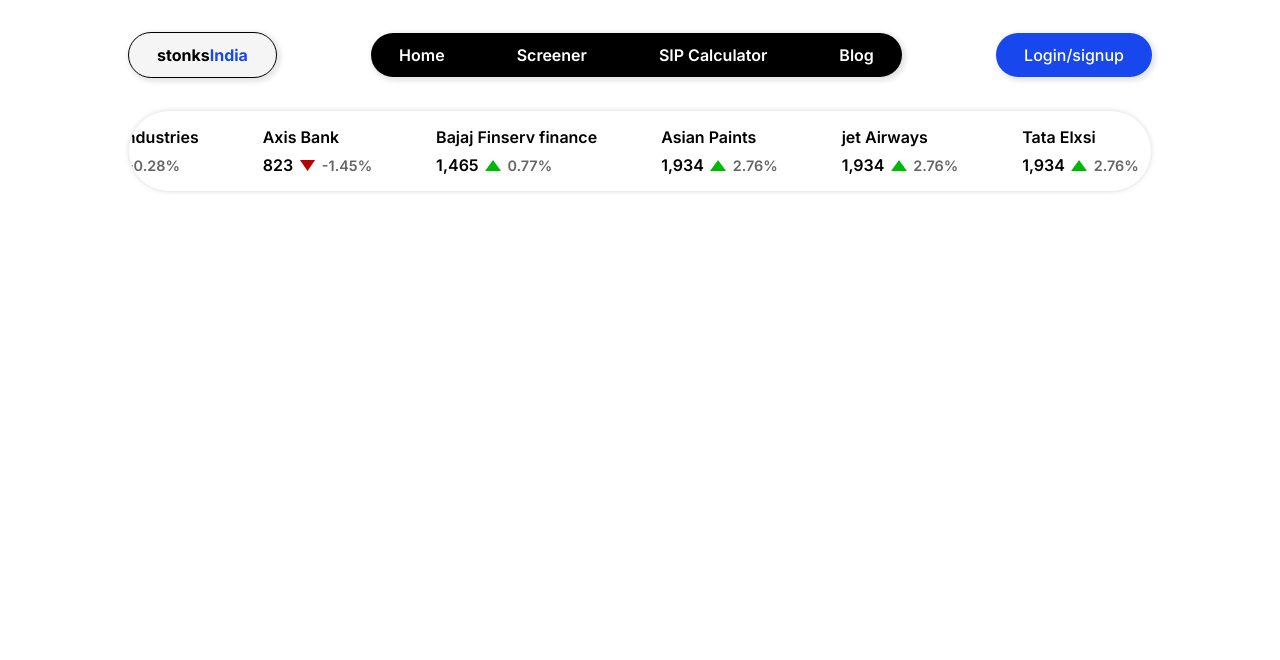
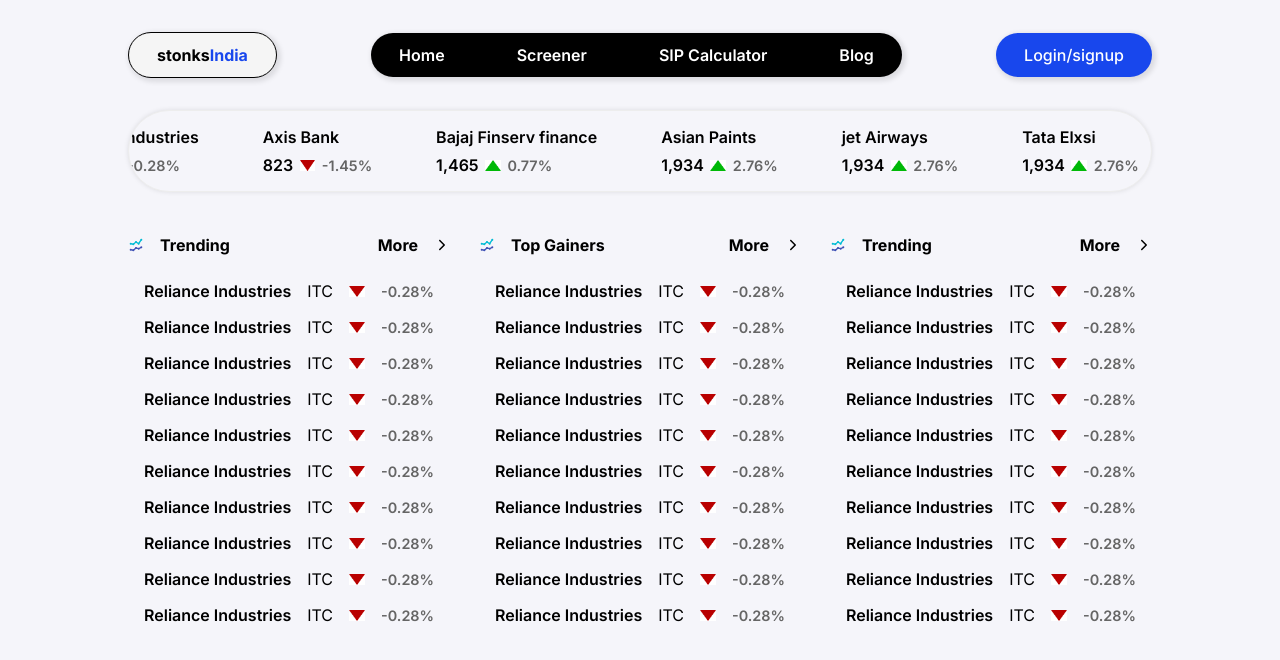
Before and after one commit to imrishab/stonksindia, a React (Create React App) app: page / in a window 1280 px wide. Shown: the top 660 px of the page. Built offline with nearby package versions, Linux system fonts and the light colour scheme.

Commit message:
feat - added screener tab in home section

```diff
--- a/package.json
+++ b/package.json
@@ -1,5 +1,5 @@
 {
-  "name": "todos-list",
+  "name": "stonksindia",
   "version": "0.1.0",
   "private": true,
   "dependencies": {
@@ -8,8 +8,8 @@
     "@testing-library/user-event": "^13.5.0",
     "react": "^18.2.0",
     "react-dom": "^18.2.0",
+    "react-icons": "^4.8.0",
     "react-scripts": "5.0.1",
-    "swiper": "^9.3.2",
     "web-vitals": "^2.1.4"
   },
   "scripts": {
--- a/src/App.css
+++ b/src/App.css
@@ -4,9 +4,14 @@
   font-family: 'Inter', sans-serif;
   font-size: 1rem;
   box-sizing: border-box;
+
 }
 
 .container{
   width: 1024px;
   margin: auto;
+
 }
+body{
+  background-color: #F5F5FA;
+}
--- a/src/App.js
+++ b/src/App.js
@@ -1,12 +1,16 @@
 import './App.css';
 import Navbar from './NavBar';
+import ScreenerSectionHome from './ScreenerSectionHome';
 import StockSlideshow from './StockSlideshow';
+
+
 
 function App() {
   return (
     <div className='container'>
       <Navbar />
       <StockSlideshow />
+      <ScreenerSectionHome/>
     </div>
   );
 }
--- /dev/null
+++ b/src/ScreenerSectionHome.css
@@ -0,0 +1,5 @@
+.ScreenerSectionHome{
+    display: flex;
+    align-items: center;
+    justify-content: space-between;
+}
--- /dev/null
+++ b/src/ScreenerSectionHome.jsx
@@ -0,0 +1,24 @@
+import React from 'react'
+import StockScreenerCard from './components/StockScreenerCard'
+import './ScreenerSectionHome.css'
+
+const ScreenerSectionHome = () => {
+  return (
+    <div className='ScreenerSectionHome'>
+      <StockScreenerCard
+      SectionName={"Trending"}
+
+      />
+      <StockScreenerCard
+      SectionName={"Top Gainers"}
+
+      />
+      <StockScreenerCard
+      SectionName={"Trending"}
+
+      />
+    </div>
+  )
+}
+
+export default ScreenerSectionHome
--- a/src/StockSlideshow.css
+++ b/src/StockSlideshow.css
@@ -8,7 +8,7 @@
     border: 0.1rem solid rgb(237, 237, 237);
     box-shadow: 0px 0px 5px 0px rgba(0, 0, 0, 0.1);
     padding: 1rem 5rem;
-    background-color: #ffffff;
+    background-color:#F5F5FA;
     overflow: hidden;
     width: 100%;
     scrollbar-width: none;
--- a/src/StockSlideshow.jsx
+++ b/src/StockSlideshow.jsx
@@ -14,6 +14,7 @@
       slideshowContainer.scrollLeft = scrollLeft;
 
       if (scrollLeft >= slideshowContainer.scrollWidth - slideshowContainer.clientWidth) {
+        // Reset scrollLeft to 0 when reaching the end
         scrollLeft = 0;
         slideshowContainer.scrollLeft = scrollLeft;
       }
@@ -30,6 +31,8 @@
 
   return (
     <div className="StockSlideshow" ref={slideshowRef}>
+      {[...Array(3)].map((_, index) => (
+        <React.Fragment key={index}>
           <StockSlideshowInfo
             StockName="Nifty 50"
             StockPrice="18,143"
@@ -80,6 +83,8 @@
             StockPrice="1,934"
             ChangePercentage={-2.76}
           />
+        </React.Fragment>
+      ))}
     </div>
   );
 };
--- /dev/null
+++ b/src/components/StockInfo.css
@@ -0,0 +1,7 @@
+.StockInfoBox{
+    display: flex;
+    align-items: center;
+    justify-content: space-between;
+    gap: 1rem;
+    margin: 1rem;
+}
--- /dev/null
+++ b/src/components/StockInfo.jsx
@@ -0,0 +1,24 @@
+import React from 'react'
+import './StockInfo.css'
+
+const StockInfo = ({ StockName, StockTicker, ChangePercentage }) => {
+
+    const ArrowLogo = ChangePercentage > 0 ? (
+        <img src="/images/Green-Arrow.png" alt="Up Arrow" />
+    ) : (
+        <img src="/images/Red-Arrow.png" alt="Down Arrow" />
+    );
+
+    return (
+
+        <div className="StockInfoBox">
+            <div className="stock-name">{StockName}</div>
+            <div className="stock-ticker">{StockTicker}</div>
+            <div className="stock-logo">{ArrowLogo}</div>
+            <div className="stock-percentage-change">{ChangePercentage}%</div>
+        </div>
+
+    )
+}
+
+export default StockInfo
--- /dev/null
+++ b/src/components/StockScreenerCard.jsx
@@ -0,0 +1,78 @@
+import React from 'react'
+import StockInfo from "./StockInfo";
+import { FcLineChart } from "react-icons/fc";
+
+import { IoIosArrowForward} from "react-icons/io";
+import './StockScreenerCard.css';
+
+const StockScreenerCard = ({SectionName}) => {
+    return (
+        <div className="Card">
+            <div className='CardHeader'>
+                <div className="left">
+                    <FcLineChart></FcLineChart>
+                    <h1>{SectionName}</h1>
+                </div>
+                <div className="right">
+                    <h1>More</h1>
+                    <IoIosArrowForward></IoIosArrowForward>
+                </div>
+
+            </div>
+            <div className='CardBody'>
+                <StockInfo
+                    StockName="Reliance Industries"
+                    StockTicker="ITC"
+                    ChangePercentage={-0.28}
+                />
+                <StockInfo
+                    StockName="Reliance Industries"
+                    StockTicker="ITC"
+                    ChangePercentage={-0.28}
+                />
+                <StockInfo
+                    StockName="Reliance Industries"
+                    StockTicker="ITC"
+                    ChangePercentage={-0.28}
+                />
+                <StockInfo
+                    StockName="Reliance Industries"
+                    StockTicker="ITC"
+                    ChangePercentage={-0.28}
+                />
+                <StockInfo
+                    StockName="Reliance Industries"
+                    StockTicker="ITC"
+                    ChangePercentage={-0.28}
+                />
+                <StockInfo
+                    StockName="Reliance Industries"
+                    StockTicker="ITC"
+                    ChangePercentage={-0.28}
+                />
+                <StockInfo
+                    StockName="Reliance Industries"
+                    StockTicker="ITC"
+                    ChangePercentage={-0.28}
+                />
+                <StockInfo
+                    StockName="Reliance Industries"
+                    StockTicker="ITC"
+                    ChangePercentage={-0.28}
+                />
+                <StockInfo
+                    StockName="Reliance Industries"
+                    StockTicker="ITC"
+                    ChangePercentage={-0.28}
+                />
+                <StockInfo
+                    StockName="Reliance Industries"
+                    StockTicker="ITC"
+                    ChangePercentage={-0.28}
+                />
+            </div>
+        </div>
+    )
+}
+
+export default StockScreenerCard
```
Also changed, not shown: 1 other file (tests, documents, lock files or other folders). Lines whose indentation alone changed are shown as unchanged.
